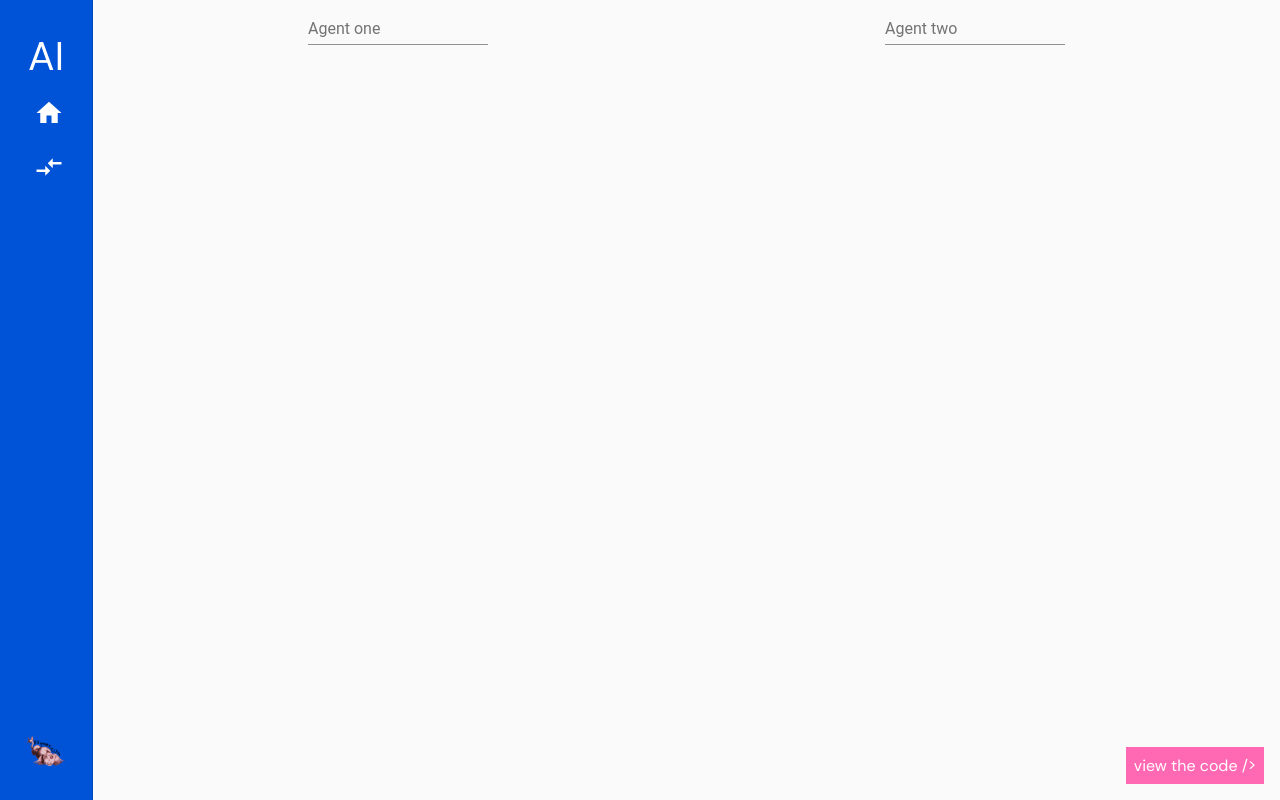
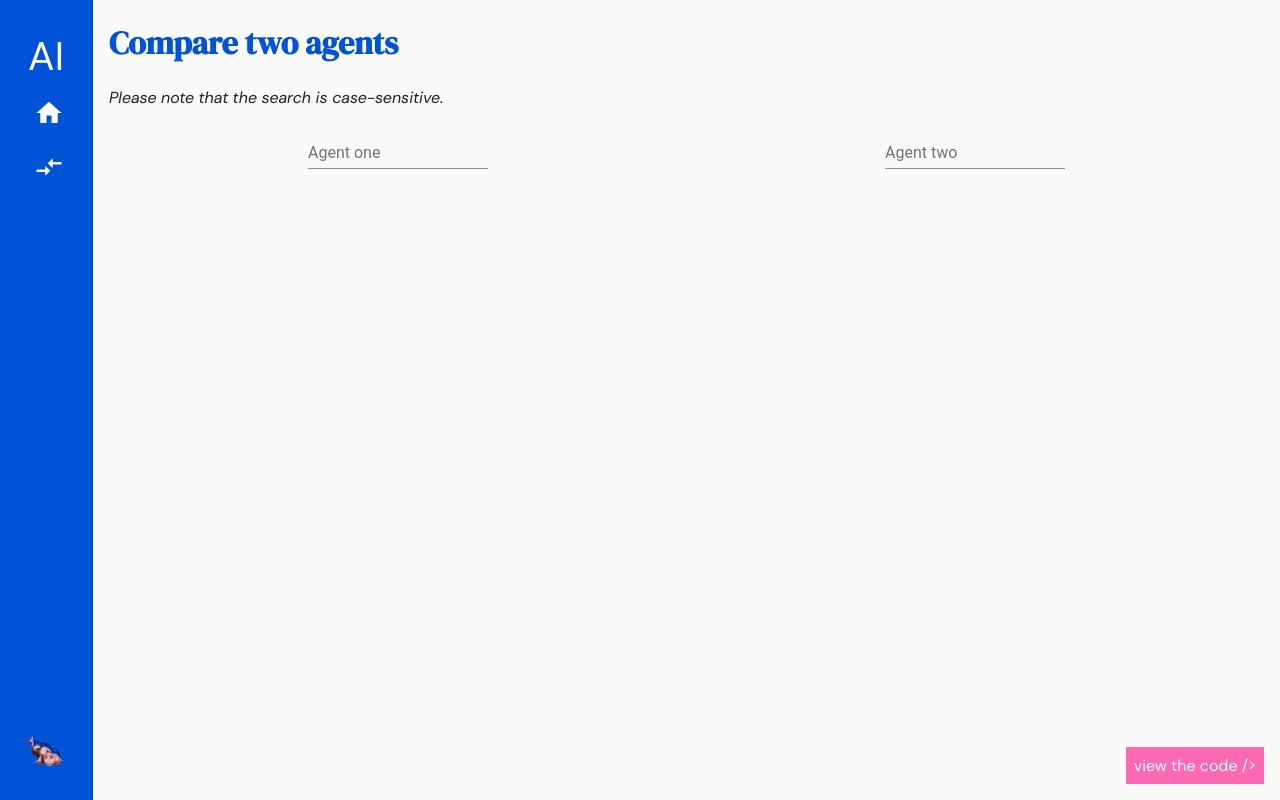
Before and after one commit to mandarini/ai-showcase, an Angular app: page /compare in a window 1280 px wide. Built offline with nearby package versions, Linux system fonts and the light colour scheme.

Commit message:
a header and a note

```diff
--- a/src/app/components/agent-comparison/agent-comparison.component.html
+++ b/src/app/components/agent-comparison/agent-comparison.component.html
@@ -1,3 +1,5 @@
+<h1>Compare two agents</h1>
+<p><em>Please note that the search is case-sensitive.</em></p>
 <div class="search">
   <div class="agent-search">
     <mat-form-field>
```
